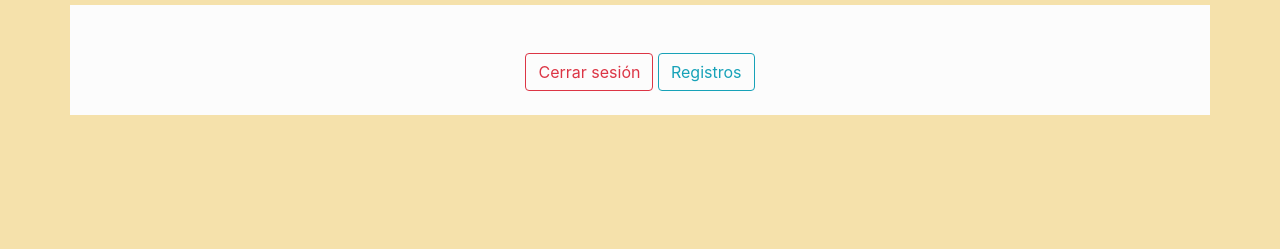
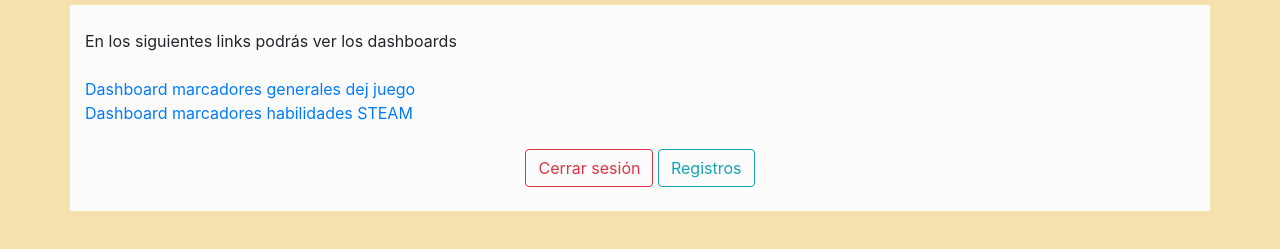
Before and after one commit to DiegoAJR/ServidorTimeRevolution, a website: page Views/Dashboard.html in a window 1280 px wide. Shown: the part 99-348 px from the top of the page. Drawn offline with nearby package versions, Linux system fonts and the light colour scheme; files whose address does not match are found by name.

Commit message:
Cambia HTML dashborads

```diff
--- a/Views/Dashboard.html
+++ b/Views/Dashboard.html
@@ -17,7 +17,12 @@
             </header>
             <div class="container texto">
                 <br>
+                <p>En los siguientes links podrás ver los dashboards</p>
                 <br>
+                <a href="https://public.tableau.com/profile/diego.alejandro.ju.rez#!/vizhome/DashboardTimeRevolution/Dashboard1">Dashboard marcadores generales dej juego</a>
+                <br>
+                <a href="https://public.tableau.com/profile/diego.alejandro.ju.rez#!/vizhome/DashboardTimeRevolution/Dashboard2">Dashboard marcadores habilidades STEAM</a>
+                <br><br>
                 <div class="boton">
                     <button id="cerrar" class="btn btn-outline-danger">Cerrar sesión</button>
                     <button id="regresar" class="btn btn-outline-info">Registros</button>
```
